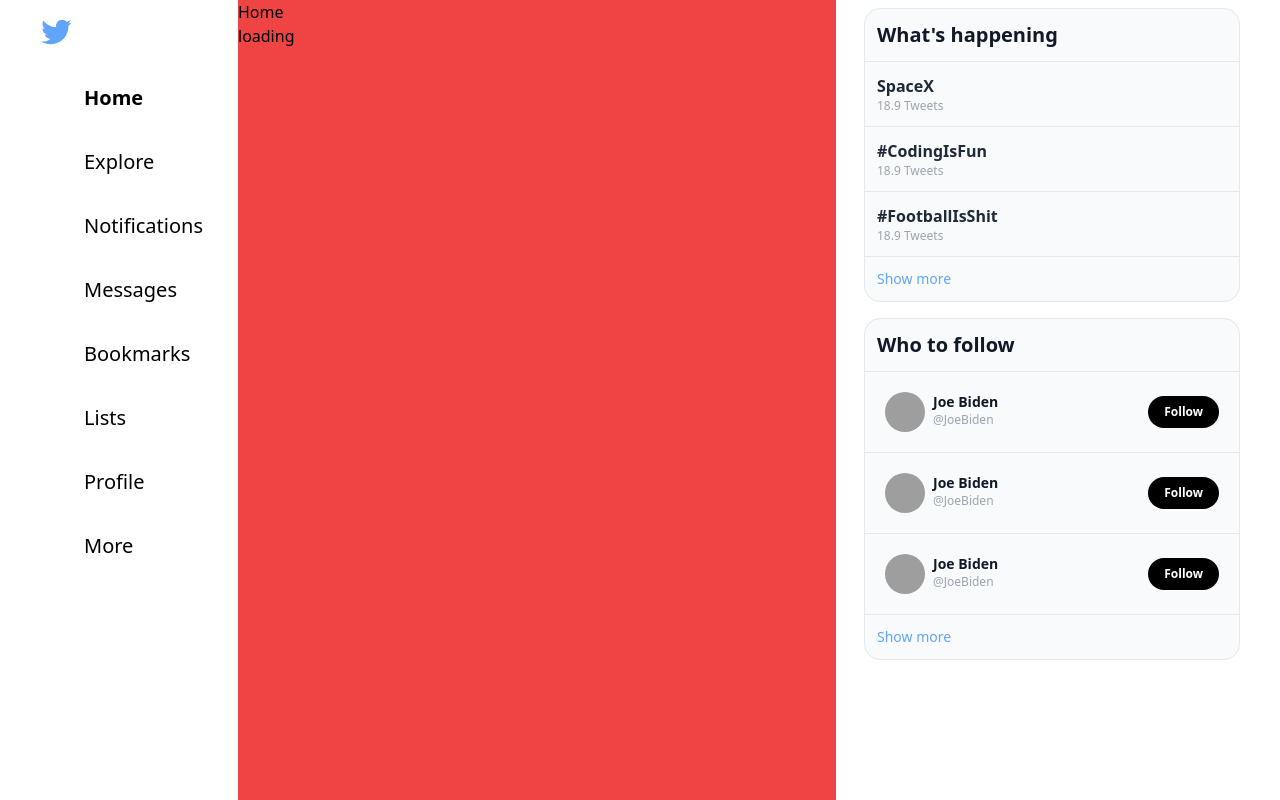
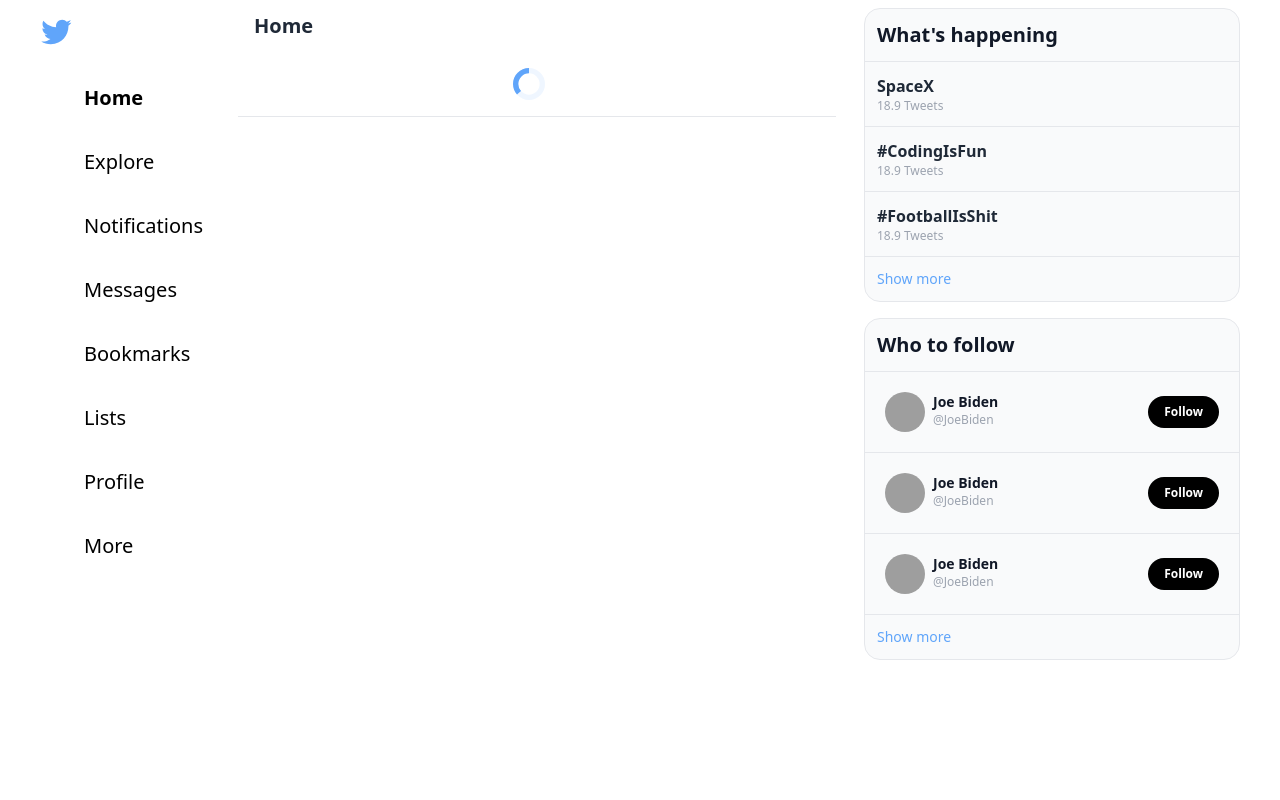
Before and after one commit to Kerizov/TwitterClone, a Nuxt app: page / in a window 1280 px wide. Built offline with nearby package versions, Linux system fonts and the light colour scheme; grey boxes are pictures that could not be loaded; some icons are missing.

Commit message:
add animate spinner of loading content in MainSection

```diff
--- a/app.vue
+++ b/app.vue
@@ -9,7 +9,7 @@
           </div>
         </div>
         <!--     Main sidebar  -->
-        <main class="col-span-12 md:col-span-8 xl:col-span-6 bg-red-500">
+        <main class="col-span-12 md:col-span-8 xl:col-span-6">
           <router-view/>
         </main>
 <!--             Right sidebar-->
--- a/components/MainSection.vue
+++ b/components/MainSection.vue
@@ -1,10 +1,10 @@
 <template>
   <div>
-    <div>
-      <h2>{{ props.title }}</h2>
+    <div class="sticky top-0 px-4 py-3 bg-white/80 backdrop-blur-bd dark:bg-dim-900/80">
+      <h2 class="text-xl font-bold text-gray-800 dark:text-gray-100">{{ props.title }}</h2>
     </div>
-    <div v-if="loading">
-      <span>loading</span>
+    <div v-if="loading" class="flex items-center justify-center p-4 border-b" :class="twitterBorderColor">
+      <UISpinner/>
     </div>
     <div v-else>
       <slot></slot>
@@ -12,6 +12,8 @@
   </div>
 </template>
 <script setup>
+const {twitterBorderColor} = useTailwindConfig()
+
 const props = defineProps({
   title: {
     type: String,
--- /dev/null
+++ b/components/UI/Spinner.vue
@@ -0,0 +1,9 @@
+<template>
+  <svg class="w-8 h-8 mr-3 -ml-1 text-blue-400 animate-spin" xmlns="http://www.w3.org/2000/svg" fill="none"
+       viewBox="0 0 24 24">
+    <circle class="opacity-10" cx="12" cy="12" r="10" stroke="currentColor" stroke-width="4"></circle>
+    <path fill="currentColor"
+          d="M4 12a8 8 0 018-8V0C5.373 0 0 5.373 0 12h4zm2 5.291A7.962 7.962 0 014 12H0c0 3.042 1.135 5.824 3 7.938l3-2.647z">
+    </path>
+  </svg>
+</template>
```
